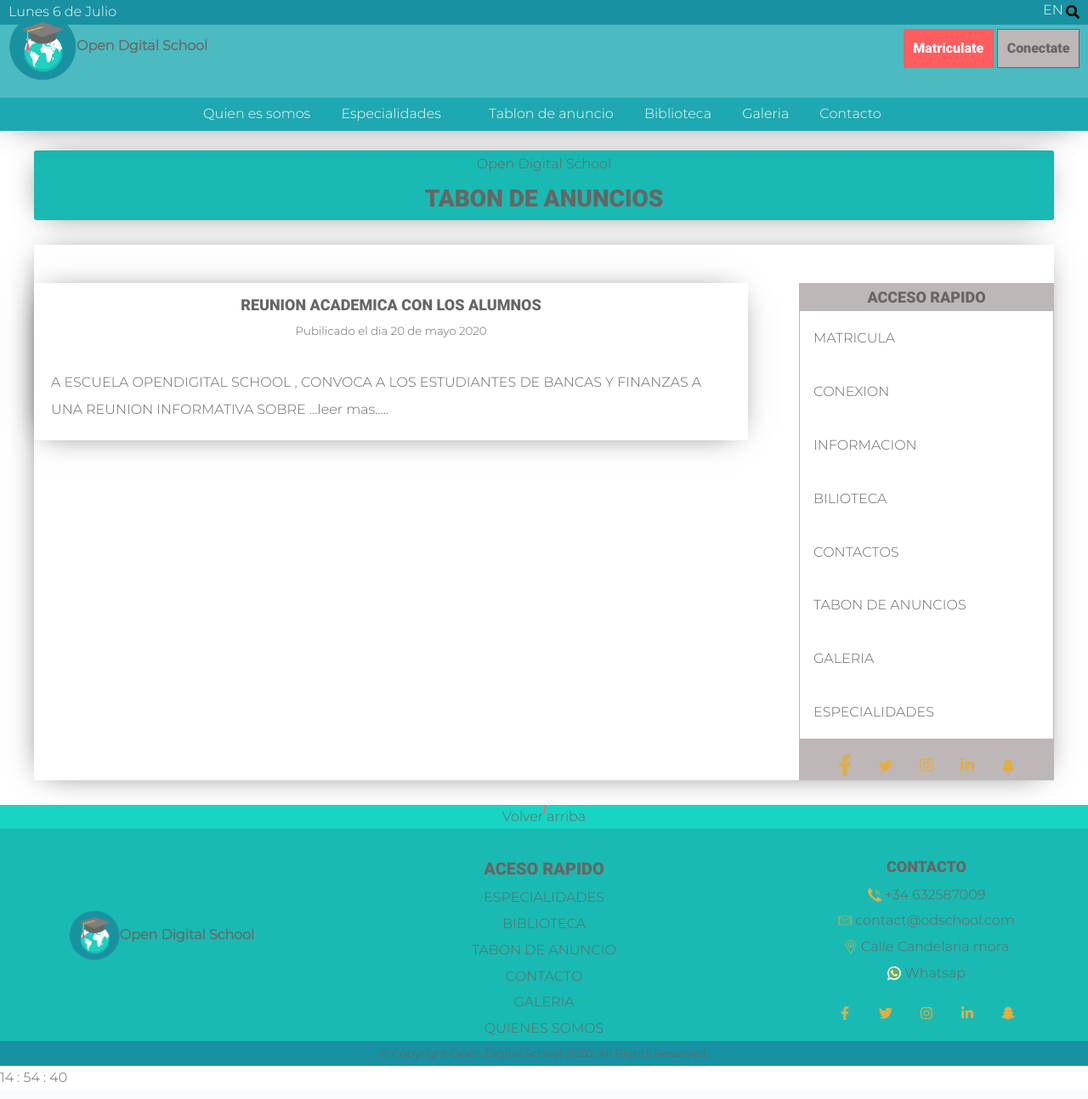
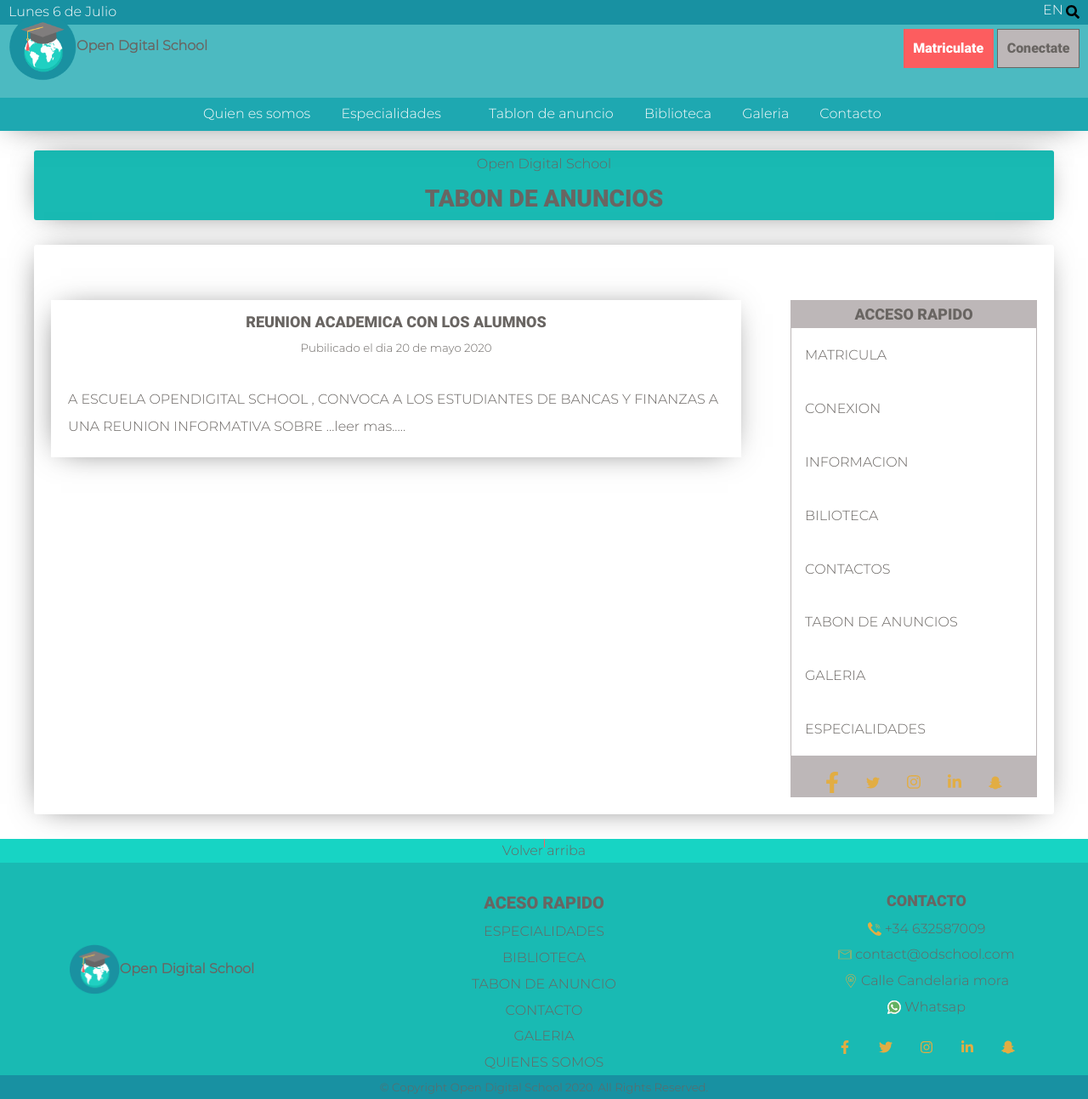
Before and after one commit to virgilmartial/proyecto-cice, a PHP site: page /tablondeanuncio.php in a window 1280 px wide. Shown: the top 1293 px of the page at 85% size. Run offline with PHP 8.4, Linux system fonts and the light colour scheme.

Commit message:
update contacto

```diff
--- a/tablondeanuncio.php
+++ b/tablondeanuncio.php
@@ -12,7 +12,7 @@ include("header.php");
 <br>
 
 <section class="section1 ">
-    <div class="maxw1 center flex flex--between">
+    <div class="maxw1 center flex flex--between p20">
         <div class="w70">
             <div class="bx1">
                 <div class=" mt45 p10 txtc">
```
